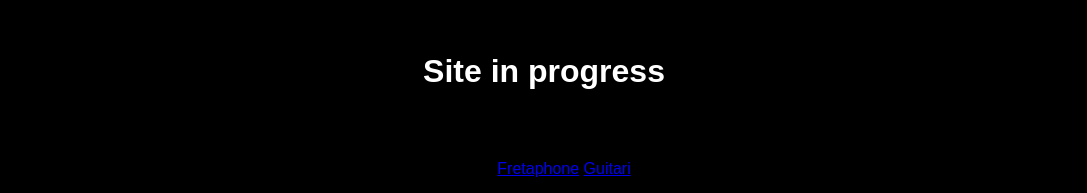
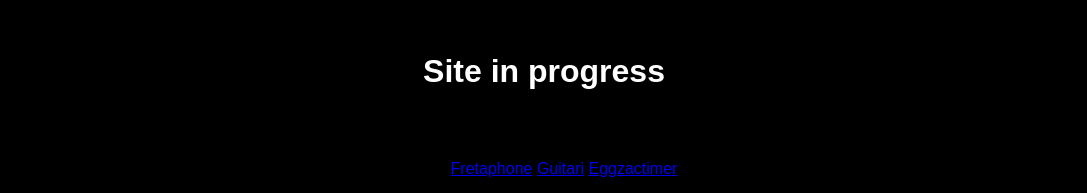
Before and after one commit to gesd/gesd.github.io, a plain HTML site: page index.html in a window 1280 px wide. Shown: the top 193 px of the page, without its empty margins (96-1183 px from the left). Drawn offline with Linux system fonts and the light colour scheme.

Commit message:
link to eggzactimer privacy from main index

```diff
--- a/index.html
+++ b/index.html
@@ -18,6 +18,7 @@
         <ul>
             <a href="fretaphone.html">Fretaphone</a>
             <a href="guitari/index.html">Guitari</a>
+            <a href="eggzactimer/privacy.html">Eggzactimer</a>
         </ul>
         <img src="placeholder_graphic.jpg" alt="placeholder image" class="image"/>
     </div>
```
